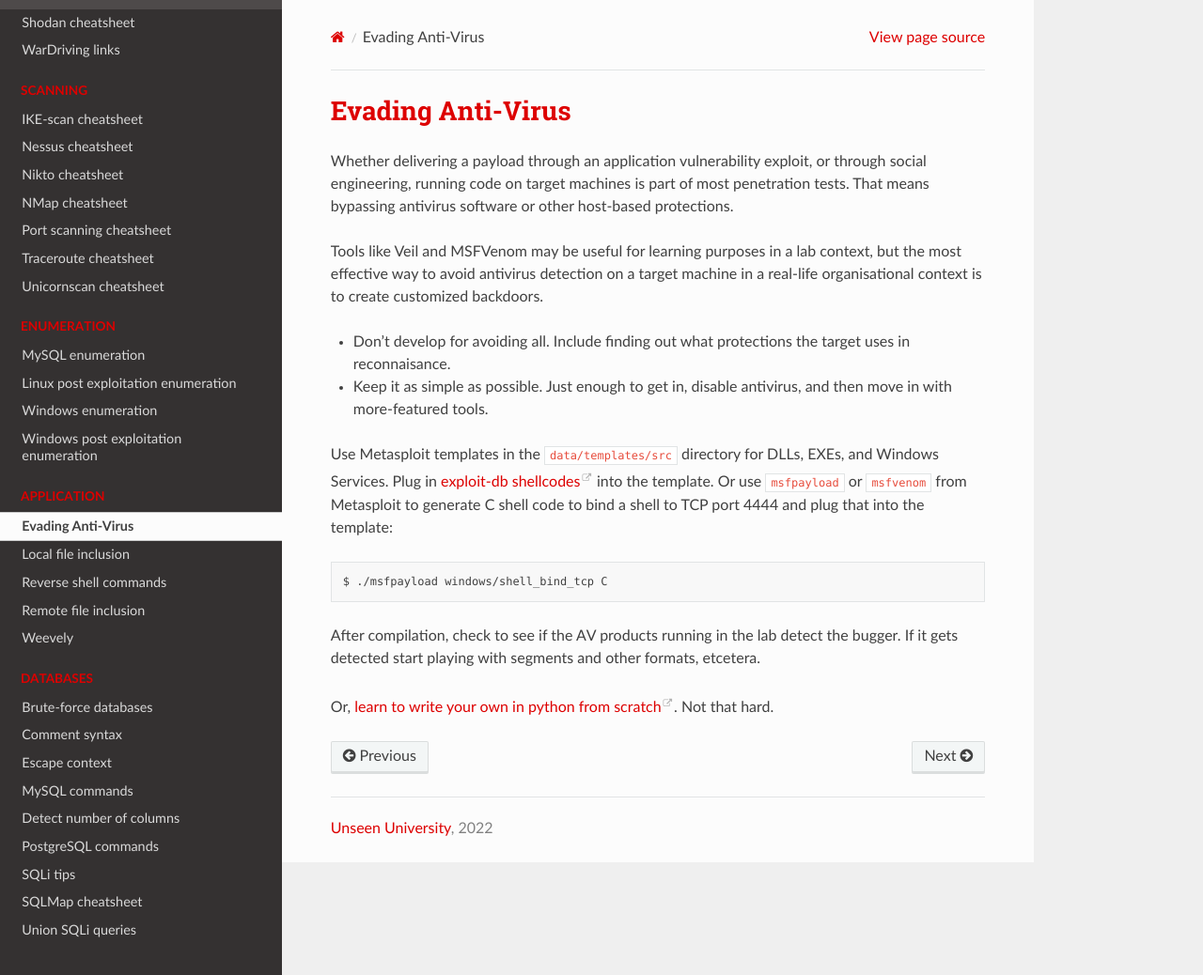
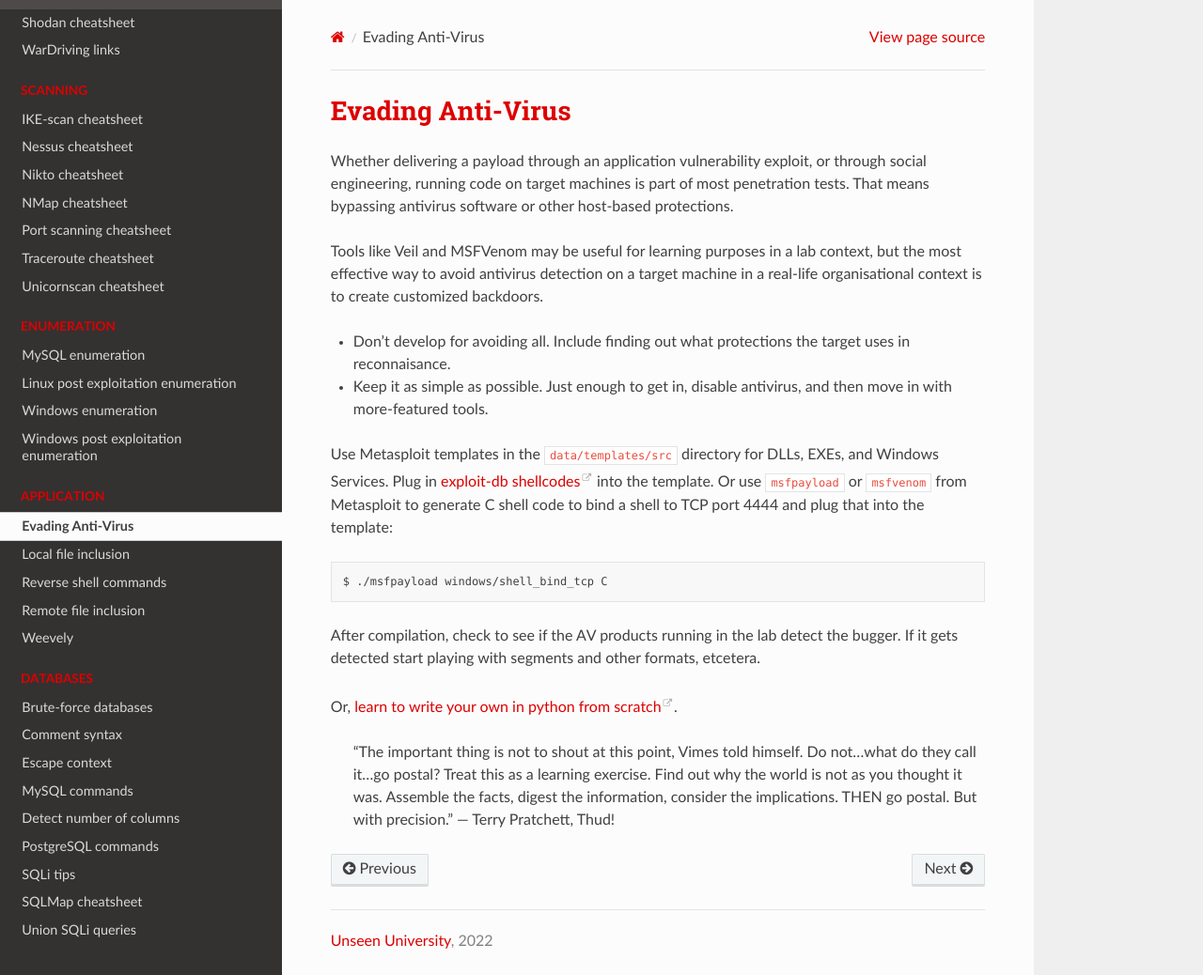
Before and after one commit to tymyrddin/cheatsheets, a Sphinx documentation site: the page built from source/docs/application/evading-av.md, in a window 1280 px wide and 1038 px high. Shown: the whole window at 94% size. Built offline with Sphinx 7.4.7 and the Read the Docs theme 2.0.0, drawn with Linux system fonts in a browser that asks for light colours.

Commit message:
evading av

```diff
--- a/source/docs/application/evading-av.md
+++ b/source/docs/application/evading-av.md
@@ -16,4 +16,8 @@
 After compilation, check to see if the AV products running in the lab detect the bugger. If it gets detected start
 playing with segments and other formats, etcetera.
 
-Or, [learn to write your own in python from scratch](https://github.com/tymyrddin/nirridit). Not that hard.
+Or, [learn to write your own in python from scratch](https://github.com/tymyrddin/nirridit).
+
+> “The important thing is not to shout at this point, Vimes told himself. Do not…what do they call it…go postal?
+> Treat this as a learning exercise. Find out why the world is not as you thought it was. Assemble the facts, digest
+> the information, consider the implications. THEN go postal. But with precision.” ― Terry Pratchett, Thud!
```
